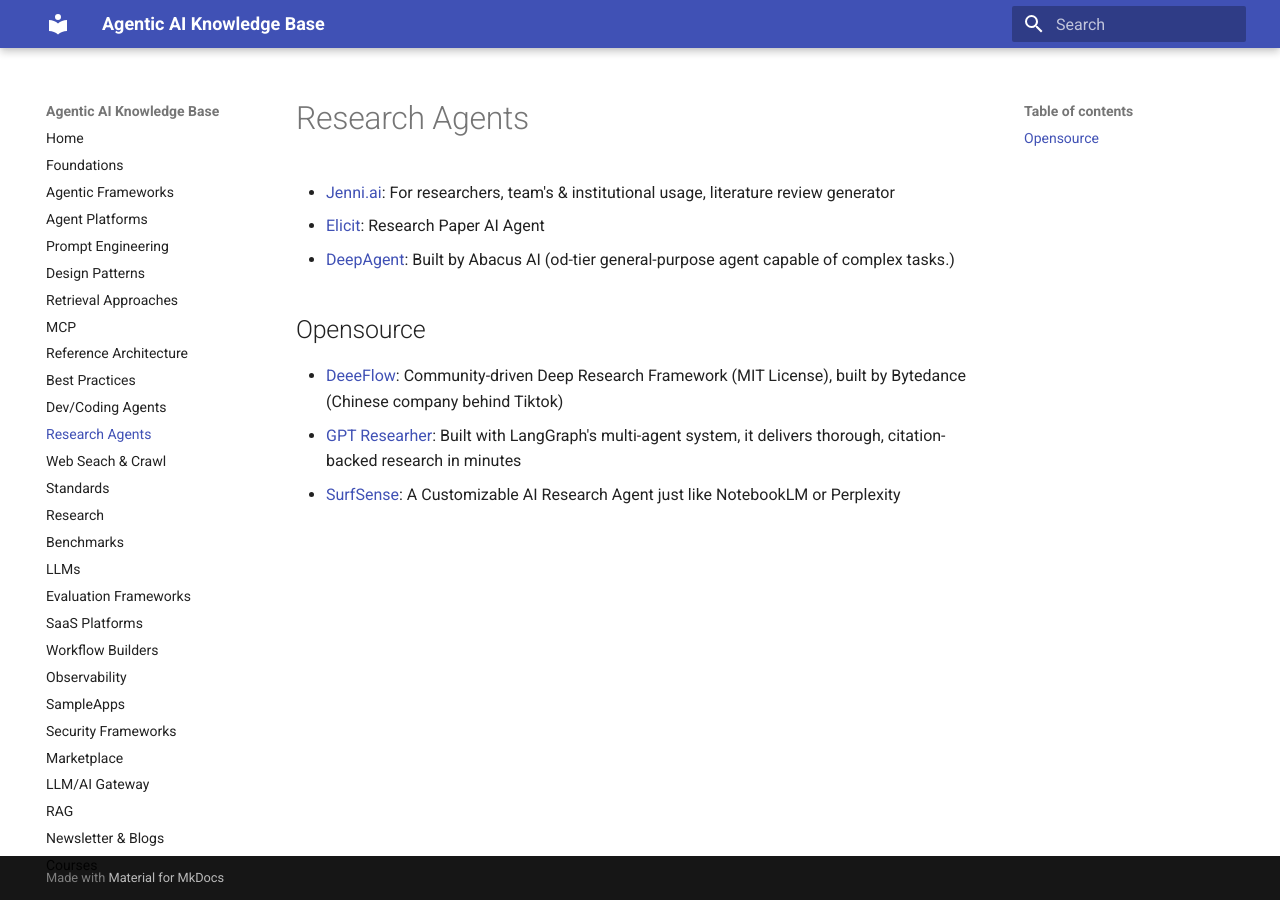
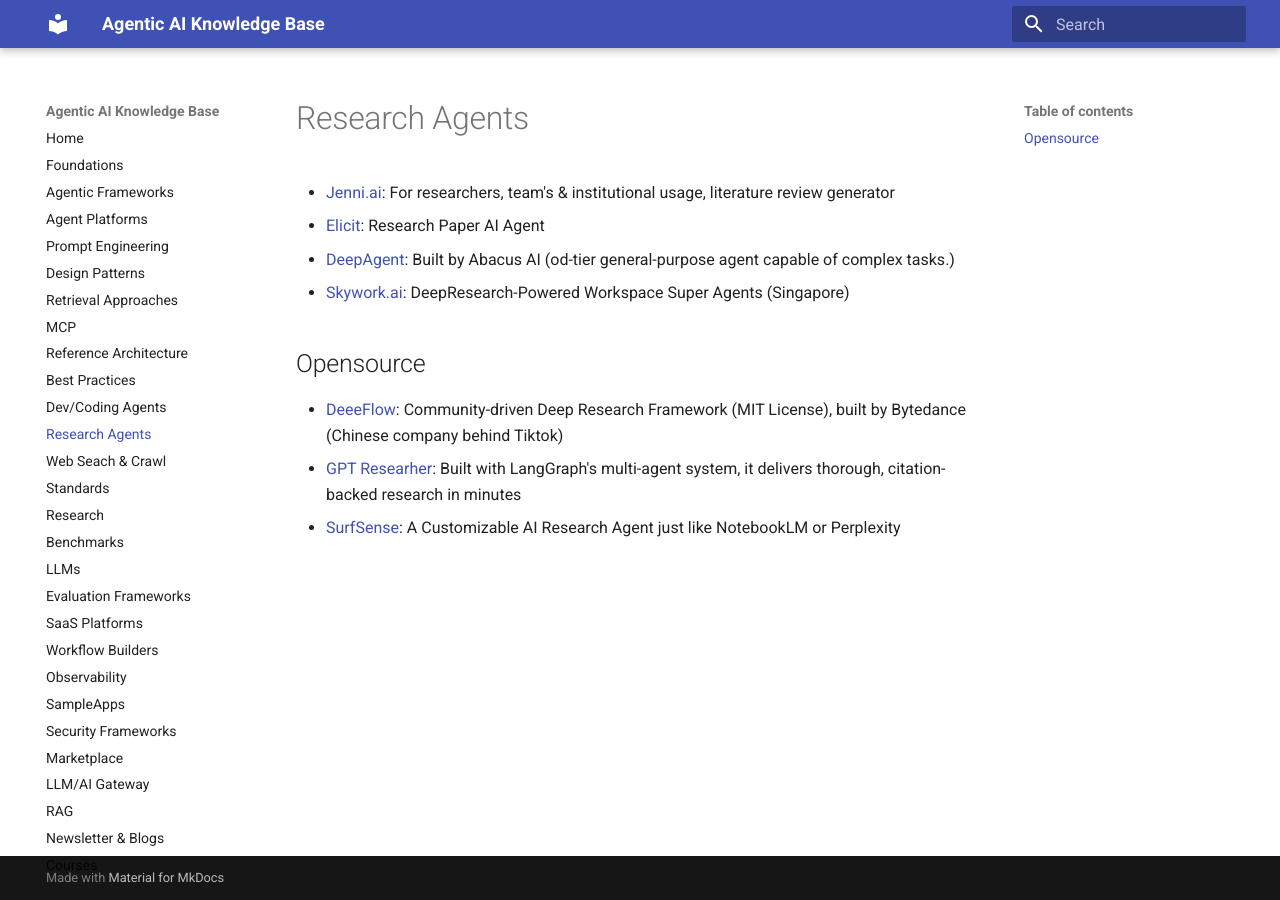
Before and after one commit to ankurkumarz/agentic-ai-knowledge-base, an MkDocs documentation site: the page built from docs/ResearchAgents/Readme.md, in a window 1280 px wide. Built offline with MkDocs 1.6.1 and Material for MkDocs 9.7.7, drawn with Linux system fonts in a browser that asks for light colours.

Commit message:
Update Readme.md Sky

```diff
--- a/docs/ResearchAgents/Readme.md
+++ b/docs/ResearchAgents/Readme.md
@@ -3,6 +3,7 @@
 - [Jenni.ai](https://jenni.ai/): For researchers, team's & institutional usage, literature review generator
 - [Elicit](https://elicit.com/): Research Paper AI Agent
 - [DeepAgent](https://deepagent.abacus.ai/): Built by Abacus AI (od-tier general-purpose agent capable of complex tasks.)
+- [Skywork.ai](https://skywork.ai): DeepResearch-Powered Workspace Super Agents (Singapore)
 
 ## Opensource
 
```
